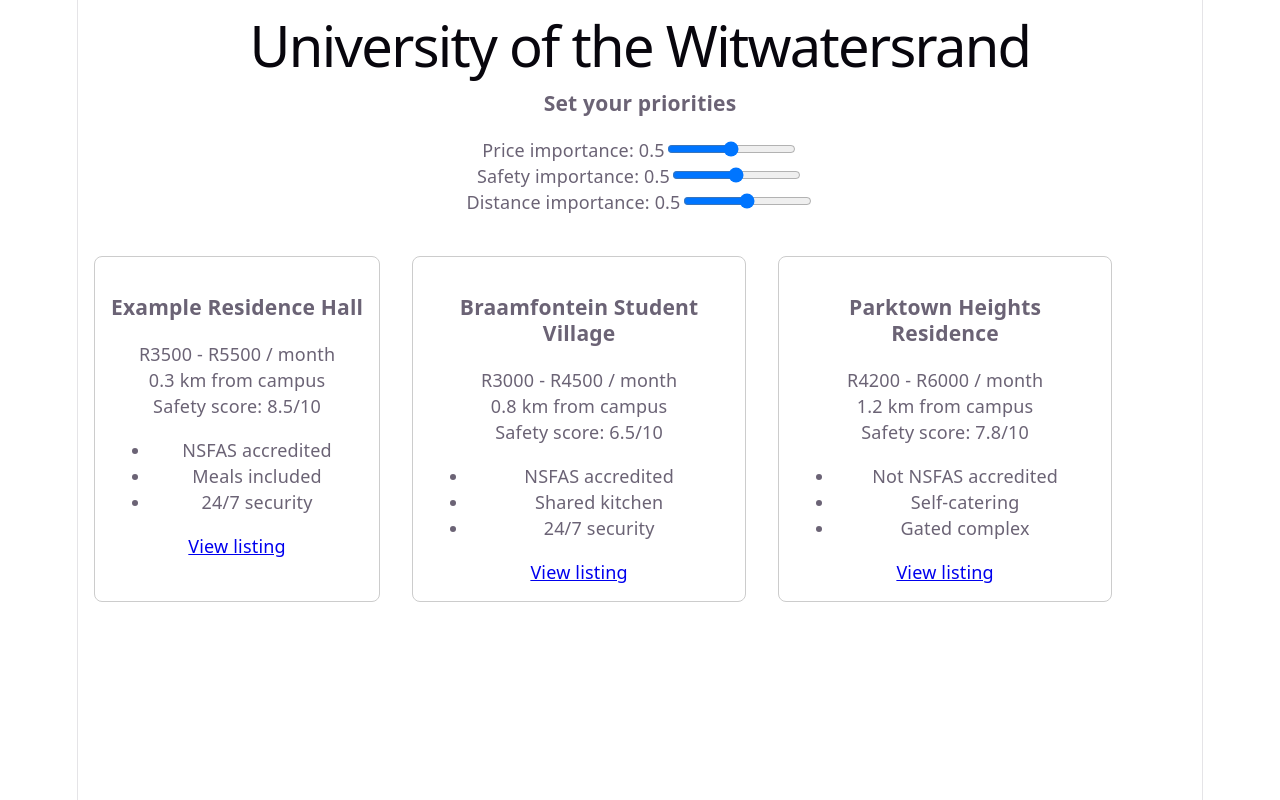
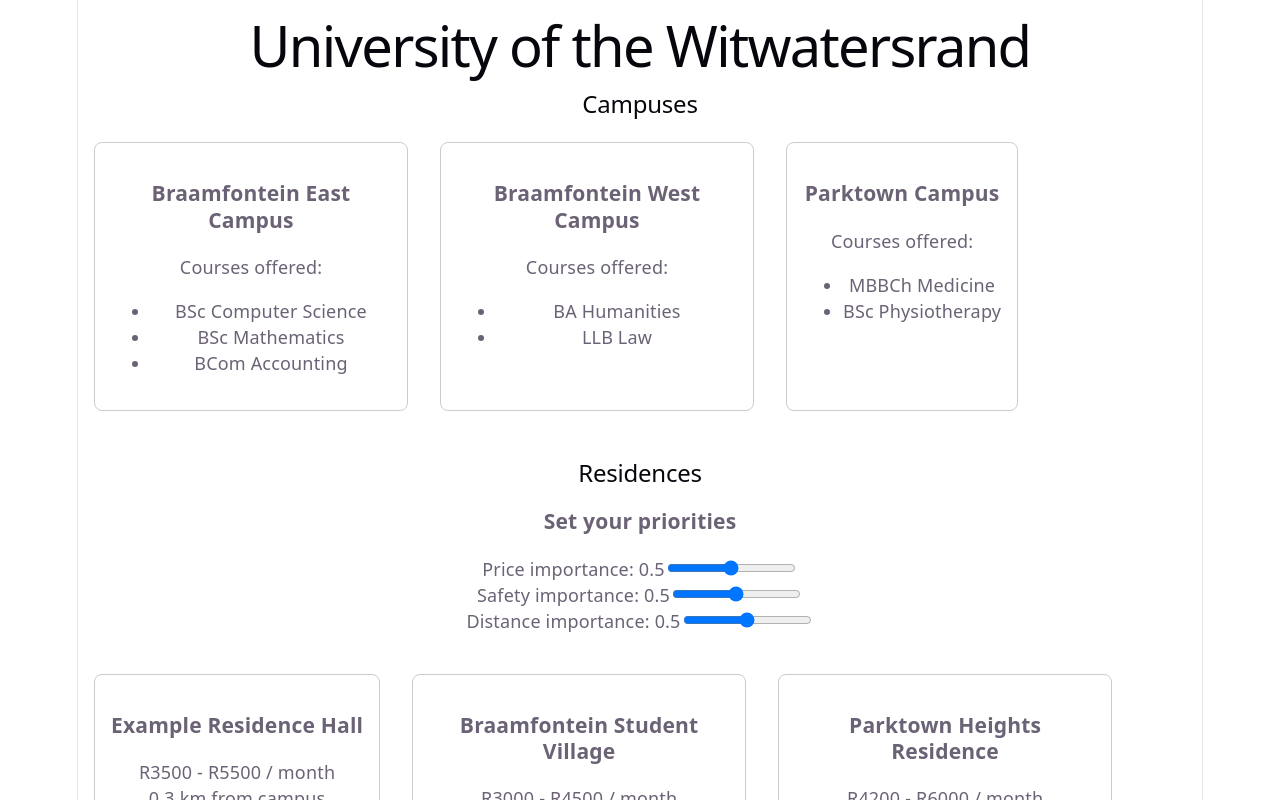
Before and after one commit to BrightBegin/campus-navigator, a React (Vite) app: page / in a window 1280 px wide. Shown: the top 800 px of the page. Built offline with nearby package versions, Linux system fonts and the light colour scheme.

Commit message:
Add campus and course display

```diff
--- a/src/App.jsx
+++ b/src/App.jsx
@@ -1,6 +1,7 @@
 import { useState } from "react";
 import ResidenceCard from "./components/ResidenceCard";
 import FilterPanel from "./components/FilterPanel";
+import CampusList from "./components/CampusList";
 import witsData from "./data/wits.json";
 import { scoreResidences } from "./utils/scoreResidences";
 
@@ -17,6 +18,9 @@
     <div>
       <h1>{witsData.university}</h1>
 
+      <CampusList campuses={witsData.campuses} />
+
+      <h2>Residences</h2>
       <FilterPanel weights={weights} onChange={setWeights} />
 
       <div style={{ display: "flex", flexWrap: "wrap" }}>
--- /dev/null
+++ b/src/components/CampusList.jsx
@@ -0,0 +1,32 @@
+function CampusList({ campuses }) {
+  return (
+    <div style={{ marginBottom: "32px" }}>
+      <h2>Campuses</h2>
+      <div style={{ display: "flex", flexWrap: "wrap" }}>
+        {campuses.map((campus) => (
+          <div key={campus.id} style={styles.card}>
+            <h3>{campus.name}</h3>
+            <p>Courses offered:</p>
+            <ul>
+              {campus.courses.map((course, index) => (
+                <li key={index}>{course}</li>
+              ))}
+            </ul>
+          </div>
+        ))}
+      </div>
+    </div>
+  );
+}
+
+const styles = {
+  card: {
+    border: "1px solid #ccc",
+    borderRadius: "8px",
+    padding: "16px",
+    maxWidth: "280px",
+    margin: "16px",
+  },
+};
+
+export default CampusList;
```
